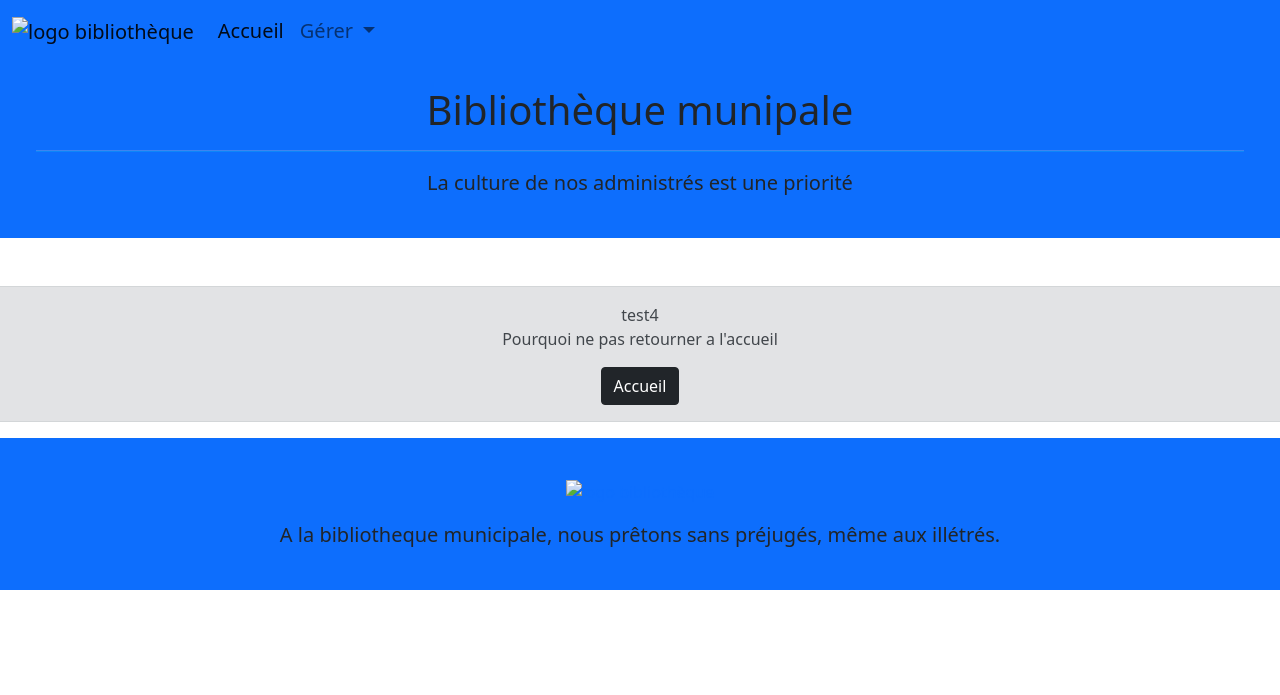
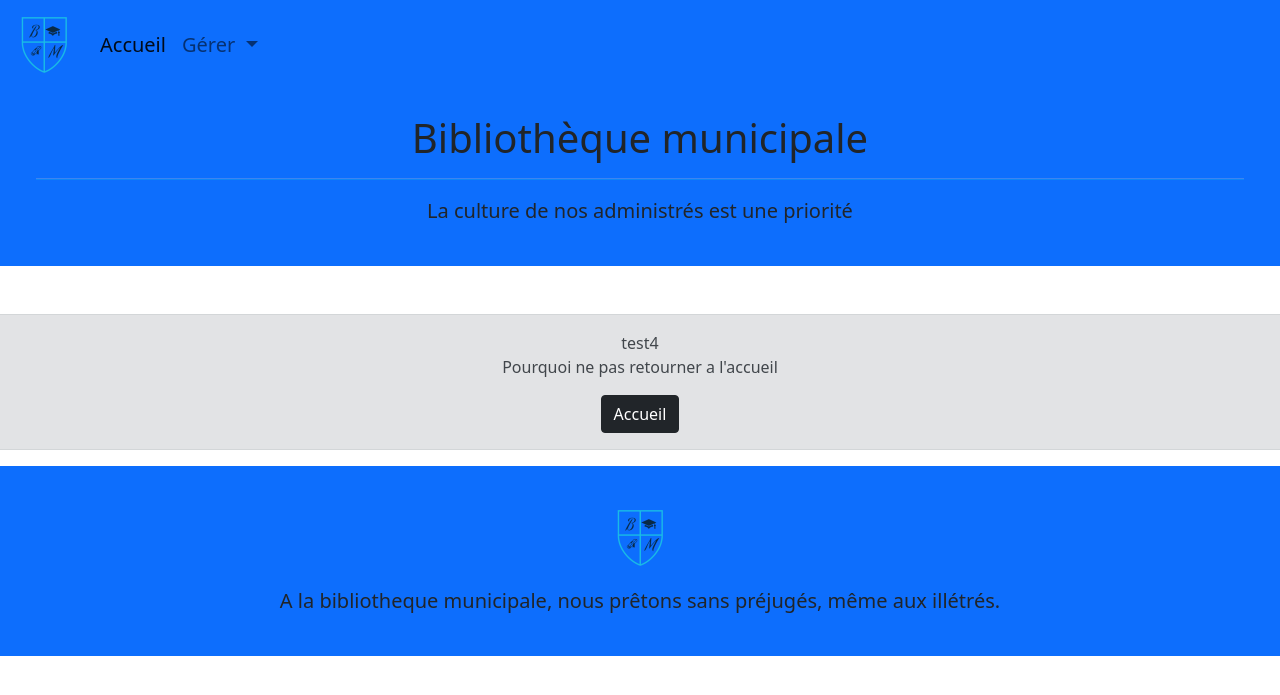
Before and after one commit to ThomasPANIER/Bibliotheque, a PHP site: page /singleBook.php in a window 1280 px wide. Shown: the top 695 px of the page. Run offline with PHP 8.4, Linux system fonts and the light colour scheme; data that the repository does not hold is empty; some libraries are stand-ins or nearby versions.

Commit message:
delete the code in comment and dump

```diff
--- a/assets/css/main.css
+++ b/assets/css/main.css
@@ -98,7 +98,6 @@ textarea {
 .text-justify {
     text-align: justify;
 }
-
 
 /* ##################################################################### */
 /* ##########################   SMARTPHONE   ########################### */
--- a/model/dataBase.php
+++ b/model/dataBase.php
@@ -6,8 +6,8 @@ abstract class DataBase {
 
     const HOST  = "localhost";
     const NAME = "bibliotheque";
-    const LOGIN = "bibliothequePHP";
-    const PASSWORD = "bibliothequePHP76530";
+    const LOGIN = "root";
+    const PASSWORD = "";
 
     public static function bddConnect() {
         try {
--- a/singleBook.php
+++ b/singleBook.php
@@ -12,20 +12,18 @@ if(isset($_GET["id"]) && !empty($_GET["id"])) {
 
     $showBook = $bookManager->getBook($_GET["id"]);
     $userBook = $bookManager->getUserBook($_GET["id"]);
-    // var_dump($book);
     if(!$showBook) {
         $error = "Le livre sélectionné n'existe pas, essayez une nouvelle sélection.";
     }
 
 }
 else {
-    $error = "Vous n'avez pas correctement selectionné le livre, essayez une nouvelle sélection.";
+    $error = "Vous n'avez pas correctement sélectionné le livre, essayez une nouvelle sélection.";
 }
 
 if(isset($_POST["return"])) {
 
     $bookStatut = $bookManager->returnBook($_GET["id"]);
-    // var_dump($book);
     if(!$bookStatut) {
         $error = "test1";
     }
@@ -38,7 +36,6 @@ else {
 if(isset($_POST["rent"])) {
 
     $bookStatut = $bookManager->rentBook($_GET["id"]);
-    // var_dump($book);
     if(!$bookStatut) {
         $error = "test3";
     }
@@ -48,38 +45,8 @@ else {
     $error = "test4";
 }
 
-// if(isset($_POST["rent"])) {
-
-//     if(!empty($_POST) && isset($_POST["rentUser"])) {
-
-//         $book = $bookManager->updateBookStatus($_GET["id"]);
-
-//         foreach($_POST as $key => $value) {
-//             $_POST[$key] = htmlspecialchars($value);
-//         }
-//         if(empty($_POST["id"])) {
-//             $error1 = "Vous n'avez pas rentré de id";
-//         }
-//         else {
-//             $error1 = false;
-//         }
-
-//         if(!$error1) {
-
-//             $book = new Book($_POST);
-
-//             if($bookManager->updateBookStatus($book)) {
-//                 header("Location:index.php");
-//                 exit;
-//             }
-//         }
-
-//     }
-// }
-
 if(isset($_POST['confirm'])) {
     $book = $bookManager->deleteBook($_GET["id"]);
-    // var_dump($book);
     if($book) {
         header("Location: index.php");
         exit;
--- a/singleBook2.php
+++ b/singleBook2.php
@@ -9,7 +9,7 @@ $bookManager = new BookManager();
 if(isset($_GET["id"]) && !empty($_GET["id"])) {
 
     $book = $bookManager->getBook($_GET["id"]);
-    //var_dump($book);
+
     if(!$book) {
         $error = "Le livre sélectionné n'existe pas, essayez une nouvelle sélection.";
     }
--- a/view/bookView.php
+++ b/view/bookView.php
@@ -41,7 +41,7 @@
 
                                     <div class="mt-3">
                                         <label class="form-label">Nom</label>
-                                        <input class="form-control my-3 p-3" name="id" type="number">
+                                        <input class="form-control my-3 p-3" name="nom" type="number">
                                         <?php if(isset($error1)) : ?>
                                             <aside class="text-danger"><?php echo $error1; ?></aside>
                                         <?php endif; ?>
--- a/view/indexView.php
+++ b/view/indexView.php
@@ -1,4 +1,3 @@
-
 
 <?php include "view/template/header.php"; ?>
 
--- a/view/template/footer.php
+++ b/view/template/footer.php
@@ -1,8 +1,7 @@
-
 
     <footer class="bg-primary text-center p-4">
         <section class="row justify-content-center">
-            <a class="p-3" href="index.php" title="Page d'accueil"><img id="logo_footer" alt="logo bibliothèque" src=""></a>
+            <a class="p-3" href="index.php" title="Page d'accueil"><img id="logo_footer" alt="logo bibliothèque" src="assets/img/library_logo2.png"></a>
             <p class="fs-5">A la bibliotheque municipale, nous prêtons sans préjugés, même aux illétrés.</p>
         </section>
     </footer>
--- a/view/template/header.php
+++ b/view/template/header.php
@@ -5,8 +5,8 @@
 
 <head>
   <meta charset="utf-8">
-  <title>Bibliotheque</title>
-  <meta name="description" content="Bibliotheque municipale">
+  <title>Bibliothèque</title>
+  <meta name="description" content="Bibliothèque municipale">
   <meta name="viewport" content="width=device-width, initial-scale=1">
 
   <meta property="og:title" content="">
@@ -17,7 +17,7 @@
   <link rel="manifest" href="site.webmanifest">
   <link rel="apple-touch-icon" href="icon.png">
   <!-- Place favicon.ico in the root directory -->
-  <link rel="shortcut icon" type="image/x-icon" href="">
+  <link rel="shortcut icon" type="image/x-icon" href="assets/img/library_logo.ico">
 
   <link href="https://cdn.jsdelivr.net/npm/bootstrap@5.0.0-beta3/dist/css/bootstrap.min.css" rel="stylesheet" integrity="sha384-eOJMYsd53ii+scO/bJGFsiCZc+5NDVN2yr8+0RDqr0Ql0h+rP48ckxlpbzKgwra6" crossorigin="anonymous">
   <link rel="stylesheet" href="assets/css/normalize.css">
@@ -28,13 +28,12 @@
 
 <body>
 
-
     <?php include "nav.php"; ?>
 
     <header class="bg-primary p-4 rounded-lg mb-5">
 
       <section class="container-fluid text-center">
-        <h1>Bibliothèque munipale</h1>
+        <h1>Bibliothèque municipale</h1>
         <hr class="bg-info">
         <p class="fs-5">La culture de nos administrés est une priorité</p>
       </section>
--- a/view/template/nav.php
+++ b/view/template/nav.php
@@ -1,10 +1,9 @@
-
 
 <nav class="navbar navbar-expand-lg navbar-light sticky-top bg-primary">
 
   <div class="container-fluid">
 
-    <a class="navbar-brand" href="index.php" title="Page d'accueil"><img id="logo" alt="logo bibliothèque" src=""></a>
+    <a class="navbar-brand" href="index.php" title="Page d'accueil"><img id="logo" alt="logo bibliothèque" src="assets/img/library_logo2.png"></a>
     <button class="navbar-toggler" type="button" data-bs-toggle="collapse" data-bs-target="#navbarSupportedContent" aria-controls="navbarSupportedContent" aria-expanded="false" aria-label="Toggle navigation">
       <span class="navbar-toggler-icon"></span>
     </button>
@@ -35,24 +34,3 @@
   </div>
 
 </nav>
-<!-- <ul class="nav nav-tabs bg-primary sticky-top text-dark">
-  <li class="nav-item">
-    <a class="nav-link bg-primary text-dark" aria-current="page" href="index.php">Accueil</a>
-  </li>
-  <li class="nav-item">
-    <a class="nav-link bg-primary text-dark" aria-current="page" href="newBook.php">Ajouter un livre</a>
-  </li>
-  <li class="nav-item dropdown">
-    <a class="nav-link dropdown-toggle bg-primary text-dark" data-bs-toggle="dropdown" href="#" role="button" aria-expanded="false">Gérer les abonnés</a>
-    <ul class="dropdown-menu">
-      <li><a class="dropdown-item" href="users.php">Lecteurs enregistrés</a></li>
-      <li><a class="dropdown-item" href="user.php">Ajouter un lecteur</li>
-    </ul>
-  </li>
-  <li class="nav-item">
-    <a class="nav-link" href="#">Link</a>
-  </li>
-  <li class="nav-item">
-    <a class="nav-link disabled" href="#" tabindex="-1" aria-disabled="true">Disabled</a>
-  </li>
-</ul> -->
```
Also changed, not shown: model/bibliotheque.sql (+4 -4 lines), model/bibliotheque2.sql (+4 -4 lines), model/bookManager.php (+0 -34 lines), assets/img/library_logo.ico (added), assets/img/library_logo2.png (added).
